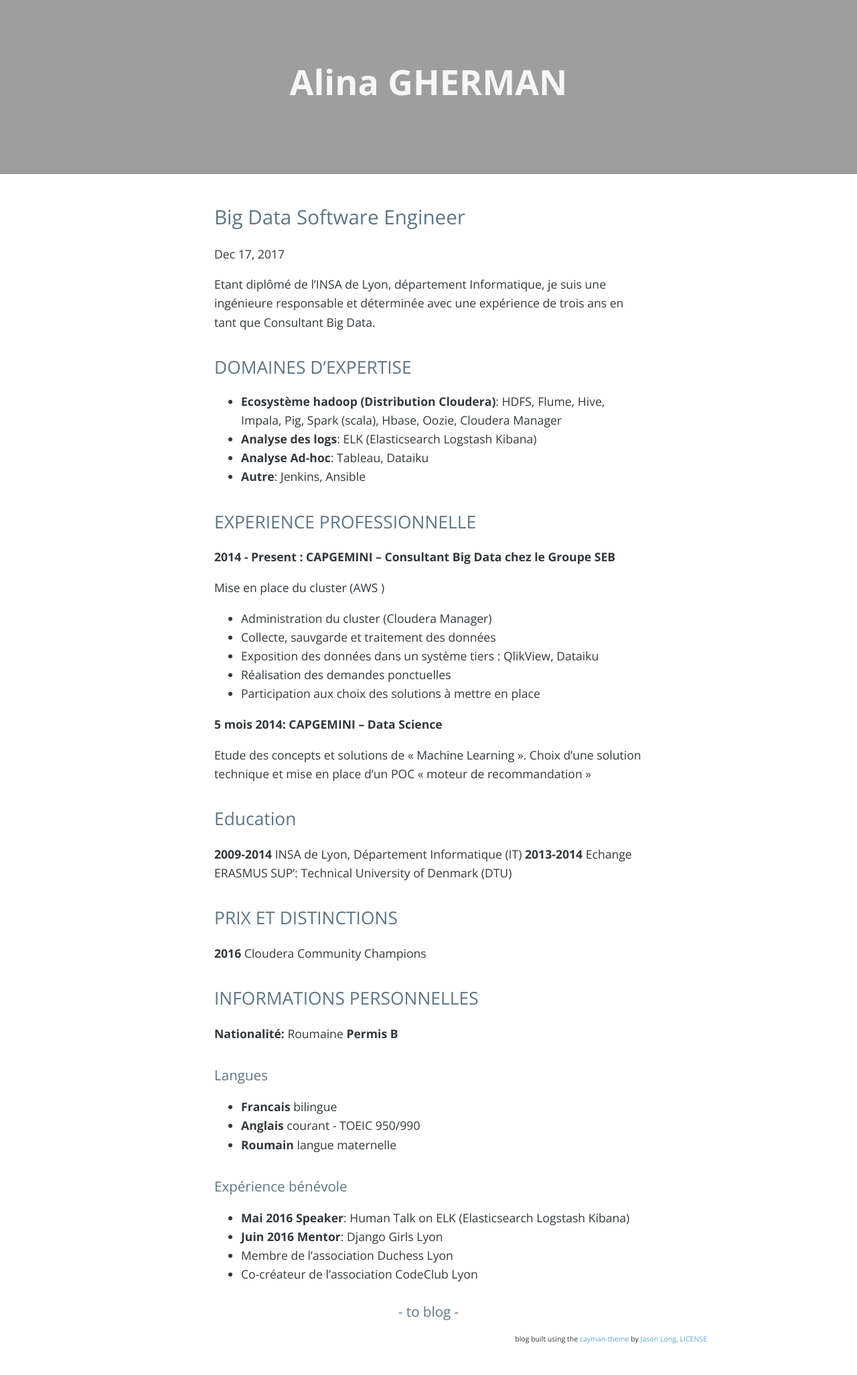
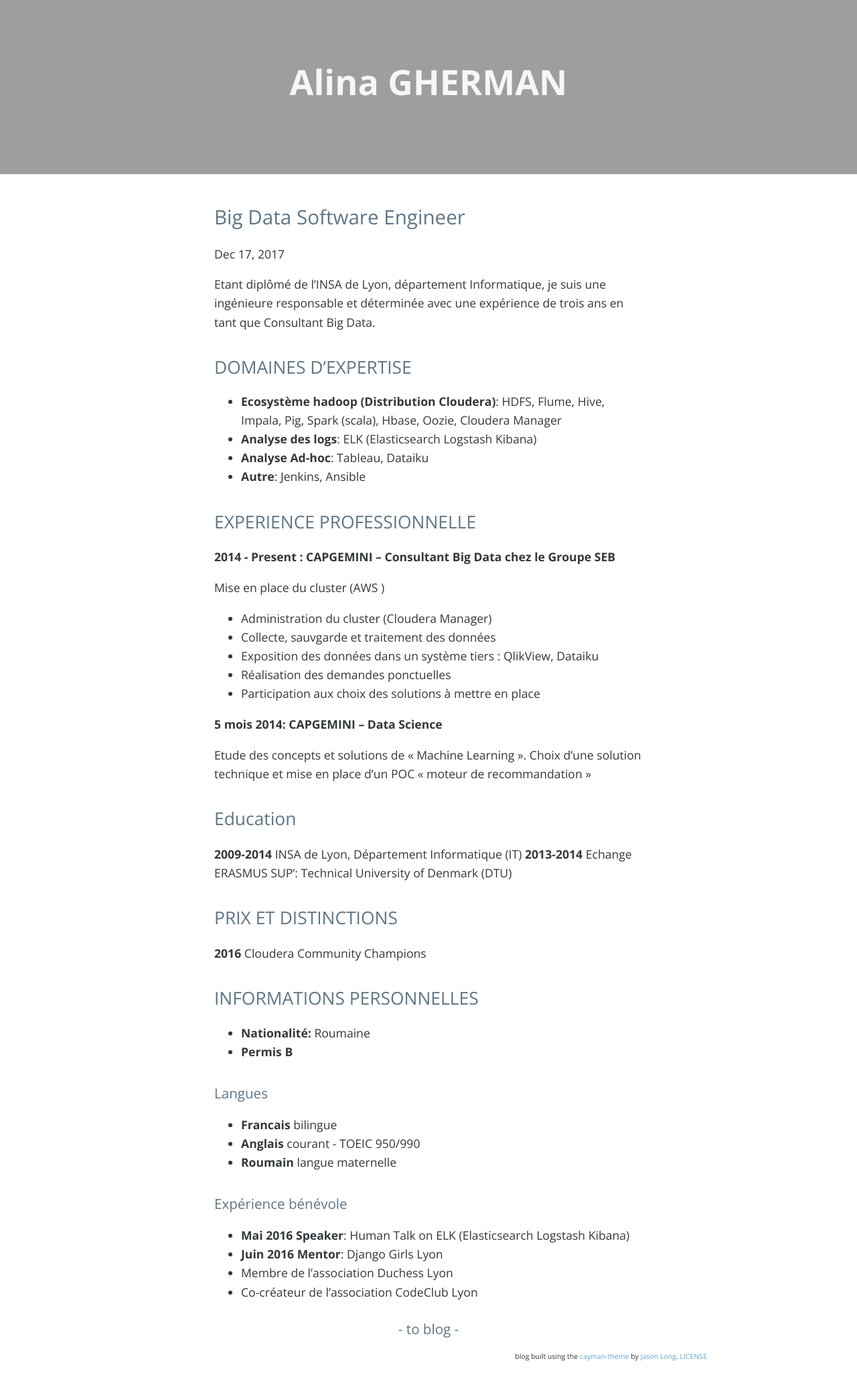
Before and after one commit to veve90/cv, a Jekyll site: the page built from _posts/2017-12-17-analyse-transactionelle.md, in a window 1280 px wide. Shown: the whole page at 67% size. Built offline with Jekyll 4.4.1, drawn with Linux system fonts in a browser that asks for light colours; nearby versions of some CDN libraries; comment, search, counter and statistics services are not loaded; before the commit the page ends 2026 px from its top, so only the background shows below that.

```diff
--- a/_posts/2017-12-17-analyse-transactionelle.md
+++ b/_posts/2017-12-17-analyse-transactionelle.md
@@ -6,6 +6,7 @@ categories: CV
 ---
 
 Etant diplômé de l’INSA de Lyon, département Informatique, je suis une ingénieure responsable et déterminée avec une expérience de trois ans en tant que Consultant Big Data.
+
 
 ## DOMAINES D'EXPERTISE
 - __Ecosystème hadoop (Distribution Cloudera)__: HDFS, Flume, Hive, Impala, Pig, Spark (scala), Hbase, Oozie, Cloudera Manager
@@ -38,8 +39,8 @@ __2013-2014__	             Echange ERASMUS SUP’: Technical University of Denma
 __2016__		               Cloudera Community Champions
 
 ## INFORMATIONS PERSONNELLES
-__Nationalité:__           Roumaine
-__Permis B__
+- __Nationalité:__         Roumaine
+- __Permis B__
 
 # Langues
 -	__Francais__             bilingue
```
